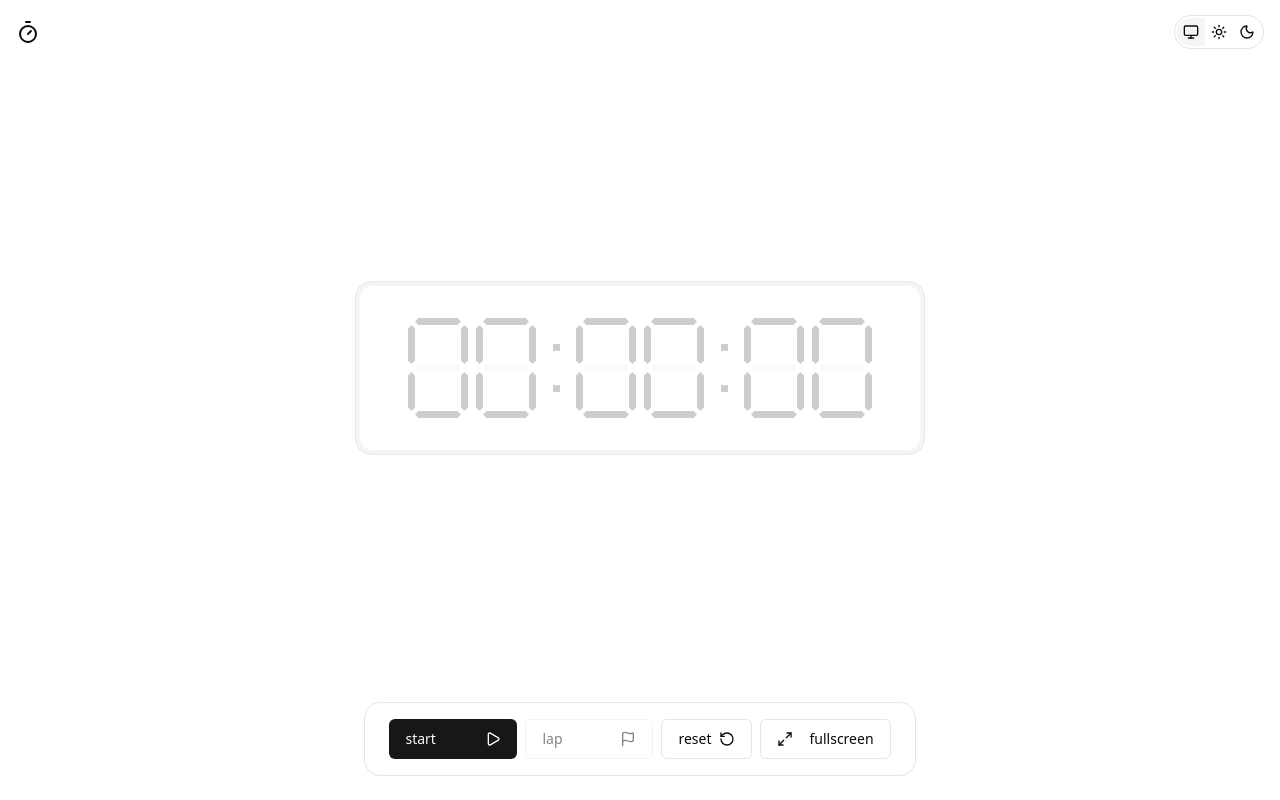
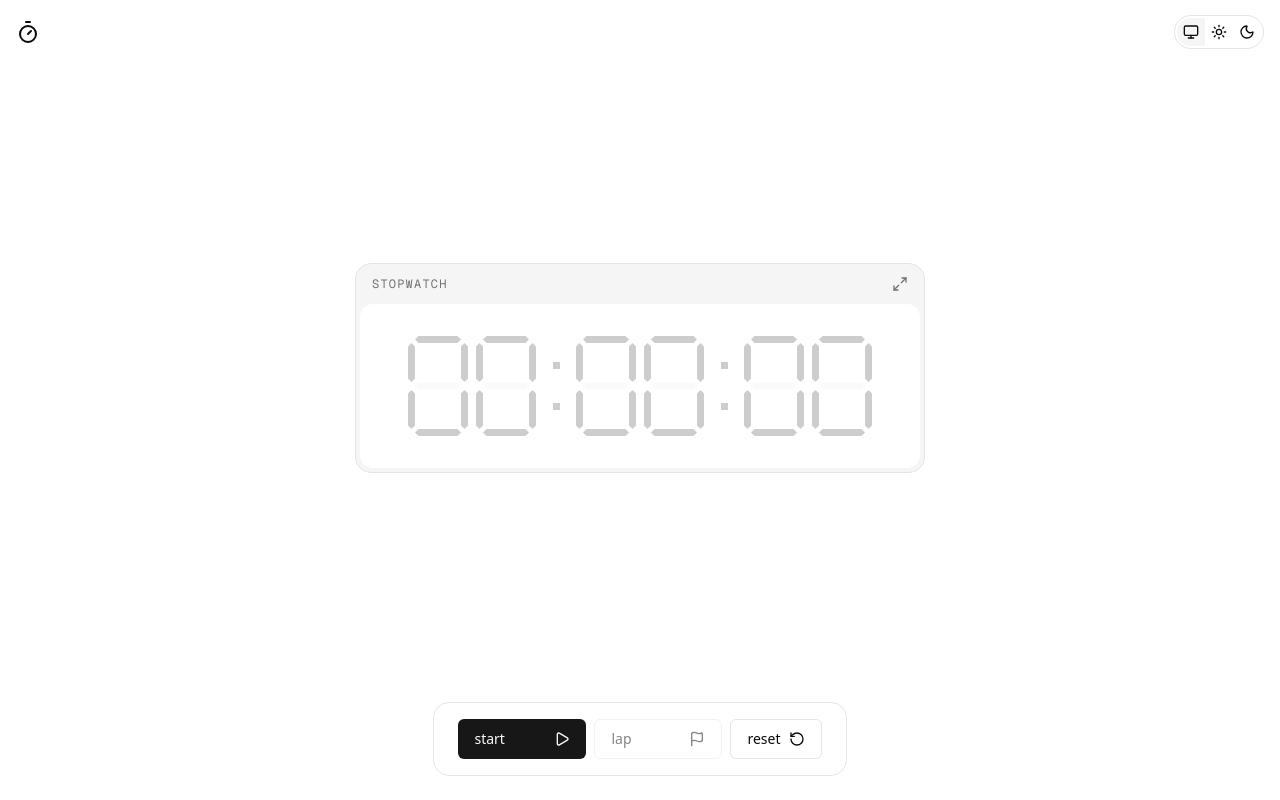
Before and after one commit to richcahill/stopwatch, a Next.js app: page / in a window 1280 px wide. Built offline with nearby package versions, Linux system fonts and the light colour scheme.

Commit message:
Update seven segment wrapper

```diff
--- a/app/page.tsx
+++ b/app/page.tsx
@@ -60,6 +60,7 @@ export default function Home() {
             value={`${minutes}:${seconds}:${milliseconds}`}
             size="lg"
             isFullscreen={isFullscreen}
+            onToggleFullscreen={toggleFullscreen}
           />
           <LapTimes laps={laps} />
         </div>
@@ -74,8 +75,7 @@ export default function Home() {
             onStartStop={handleStartStop}
             onLap={handleLap}
             onReset={handleReset}
-            isFullscreen={isFullscreen}
-            onToggleFullscreen={toggleFullscreen}
+            showFullscreenToggle={false}
           />
         </div>
       </div>
--- a/components/seven-segment-display.tsx
+++ b/components/seven-segment-display.tsx
@@ -2,18 +2,27 @@
 
 import { memo, useState, useEffect, useRef, forwardRef } from "react";
 import { SevenSegmentDigit } from "./seven-segment-digit";
+import { Button } from "./ui/button";
+import { Maximize2, Minimize2 } from "lucide-react";
 
 interface SevenSegmentDisplayProps {
   value: string;
   size?: "sm" | "md" | "lg";
   isFullscreen?: boolean;
   controlsHeight?: number;
+  onToggleFullscreen?: () => void;
 }
 
 export const SevenSegmentDisplay = memo(
   forwardRef<HTMLDivElement, SevenSegmentDisplayProps>(
     function SevenSegmentDisplay(
-      { value, size = "md", isFullscreen = false, controlsHeight = 140 },
+      {
+        value,
+        size = "md",
+        isFullscreen = false,
+        controlsHeight = 140,
+        onToggleFullscreen,
+      },
       ref
     ) {
       const SEGMENT_THICKNESS_MULTIPLIER = 2.0;
@@ -85,7 +94,25 @@ export const SevenSegmentDisplay = memo(
       const chars = value.split("");
 
       return (
-        <div className="border rounded-[1rem] overflow-hidden bg-muted p-1 w-fit">
+        <div className="border rounded-[1rem] overflow-hidden bg-muted p-1 w-fit relative flex flex-col">
+          <div className="px-3 py-2 pb-3 text-xs font-mono tracking-widest text-muted-foreground flex justify-between items-start">
+            <div>STOPWATCH</div>
+            {onToggleFullscreen && (
+              <Button
+                size="sm"
+                variant="ghost"
+                onClick={onToggleFullscreen}
+                className=" top-2 right-2 z-10 h-6 w-6 -m-1"
+              >
+                {isFullscreen ? (
+                  <Minimize2 className="h-3.5 w-3.5" />
+                ) : (
+                  <Maximize2 className="h-3.5 w-3.5" />
+                )}
+              </Button>
+            )}
+          </div>
+
           <div
             ref={containerRef}
             className="flex items-center justify-center bg-background rounded-[0.8rem] py-8 px-12"
```
